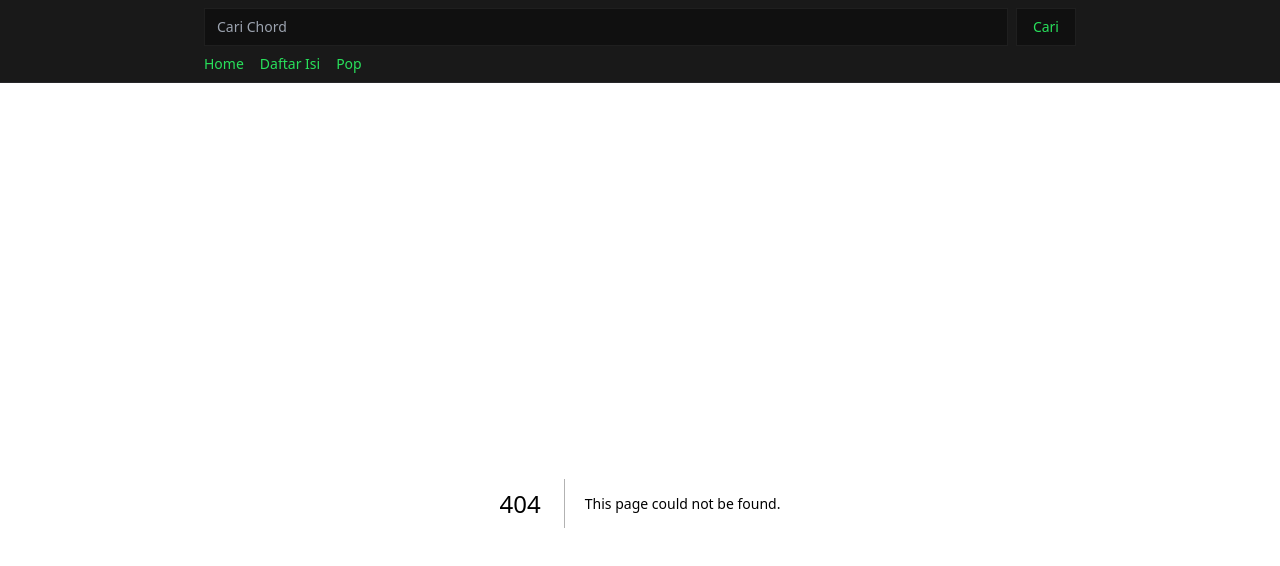
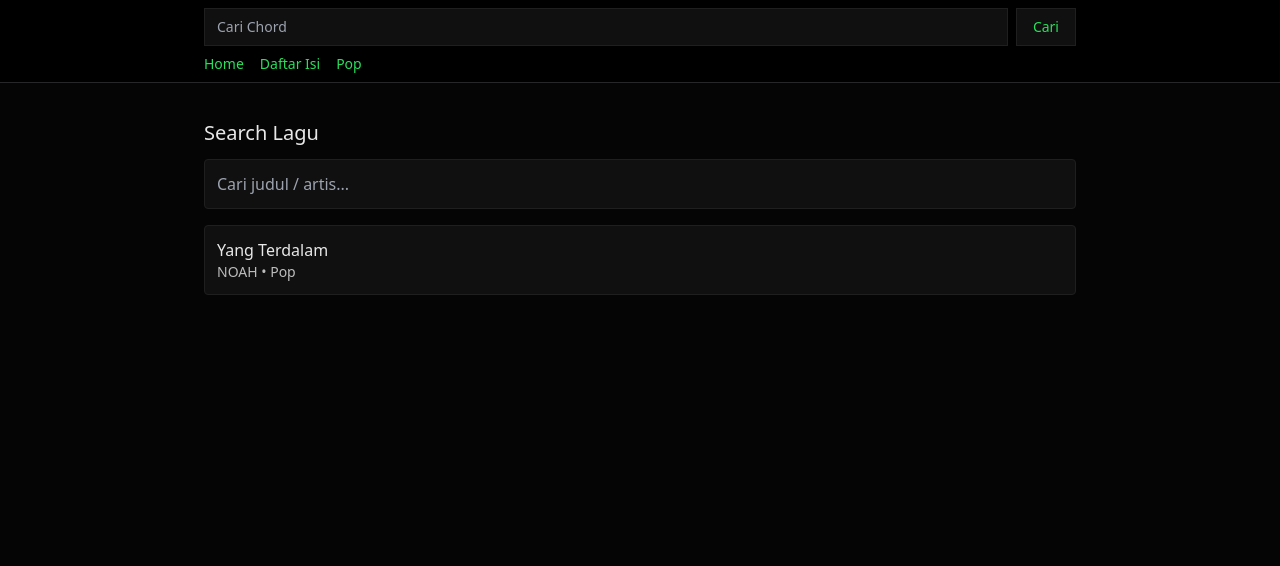
Before and after one commit to basyayev122/Chordhub, a Next.js app: page /search in a window 1280 px wide. Before the commit this address had no page. Shown: the top 566 px of the page. Built offline with nearby package versions, Linux system fonts and the light colour scheme.

Commit message:
Create page.tsx

```diff
--- /dev/null
+++ b/app/search/page.tsx
@@ -0,0 +1,44 @@
+"use client";
+
+import songs from "../../data/songs.json";
+import Link from "next/link";
+import { useMemo, useState } from "react";
+
+export default function SearchPage() {
+  const [q, setQ] = useState("");
+
+  const filtered = useMemo(() => {
+    const x = q.toLowerCase().trim();
+    if (!x) return songs;
+    return songs.filter(
+      (s) =>
+        s.title.toLowerCase().includes(x) ||
+        s.artist.toLowerCase().includes(x) ||
+        s.category.toLowerCase().includes(x)
+    );
+  }, [q]);
+
+  return (
+    <main className="py-4">
+      <h1 className="text-xl mb-3">Search Lagu</h1>
+      <input
+        value={q}
+        onChange={(e) => setQ(e.target.value)}
+        placeholder="Cari judul / artis..."
+        className="w-full panel p-3 rounded mb-4"
+      />
+      <div className="space-y-3">
+        {filtered.map((song) => (
+          <Link
+            key={song.id}
+            href={`/chord/${song.slug}`}
+            className="block panel p-3 rounded"
+          >
+            <div>{song.title}</div>
+            <div className="text-sm opacity-80">{song.artist} • {song.category}</div>
+          </Link>
+        ))}
+      </div>
+    </main>
+  );
+}
```
